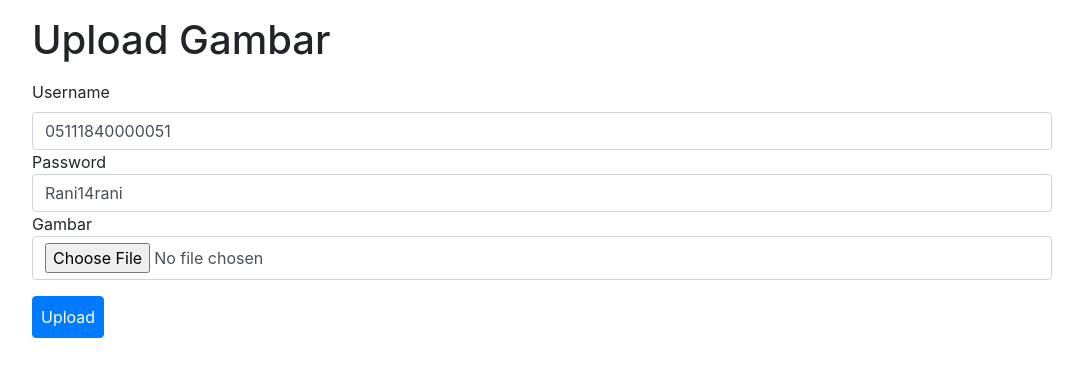
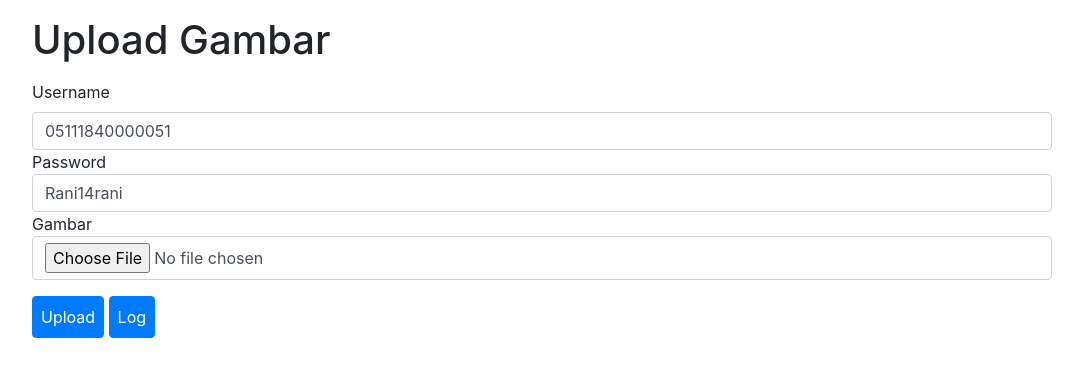
Before and after one commit to Juwita14/Tugas_PWEB_0051, a PHP site: page /upload.php in a window 1280 px wide. Shown: the top 377 px of the page, without its empty margins (98-1181 px from the left). Run offline with PHP 8.4, Linux system fonts and the light colour scheme; a user stored in the database is signed in; data comes from the database, SQL or seed files in the repository; some libraries are stand-ins or nearby versions.

Commit message:
Update upload.php

```diff
--- a/upload.php
+++ b/upload.php
@@ -39,6 +39,7 @@ if(isset($_SESSION['username']) && !empty($_SESSION['username'])) {
                 </div>
                 <div class="col-md-3 my-3">
                     <input type="submit" class="btn btn-primary p-2" value="Upload">
+                    <a class="btn btn-primary p-2" href="log.php">Log</a>
                 </div>
             </form>
         </div>
```
